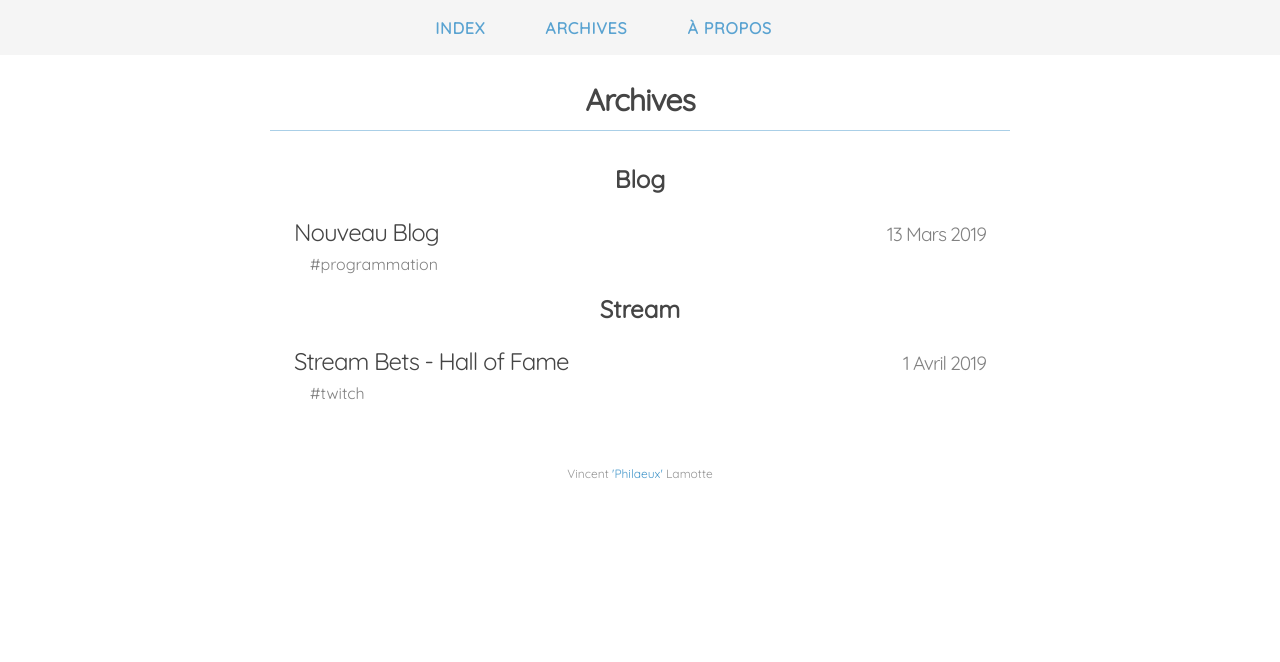
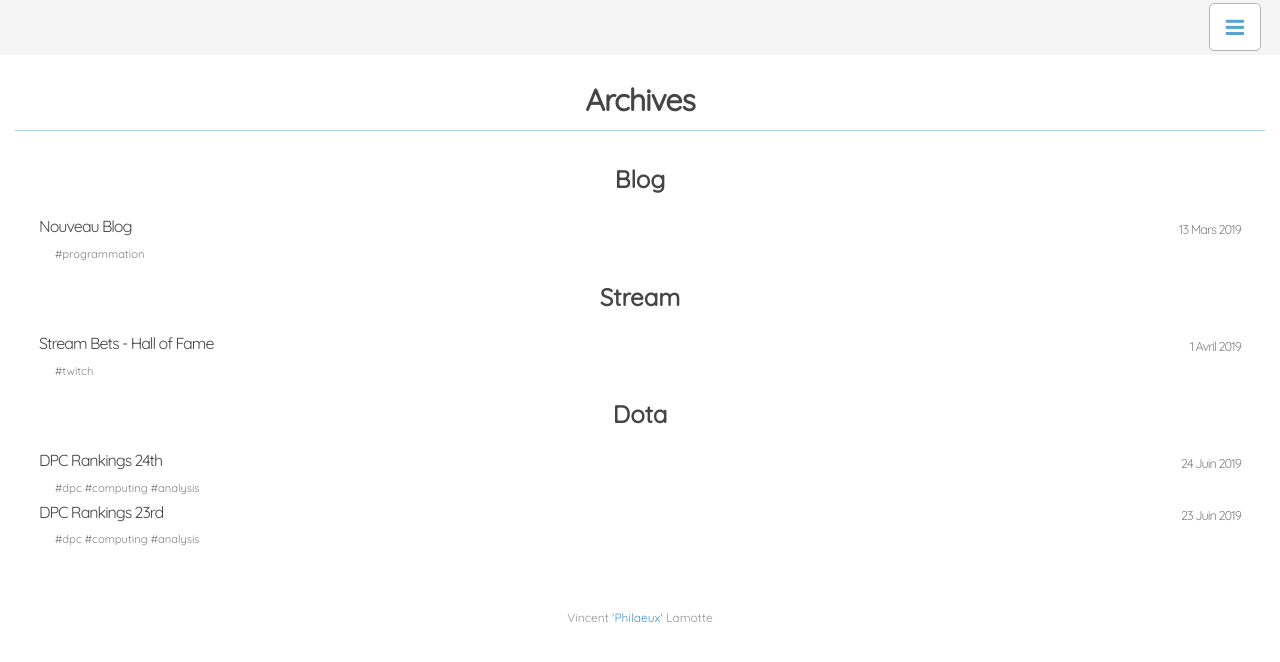
Before and after one commit to Philaeux/philaeux.github.io, a Jekyll site: the page built from archives.html, in a window 1280 px wide. Shown: the top 662 px of the page. Built offline with Jekyll 4.4.1, drawn with Linux system fonts in a browser that asks for light colours; nearby versions of some CDN libraries; some of the changed lines change nothing that is shown.

Commit message:
Update DPC posts

```diff
--- a/_includes/footer.html
+++ b/_includes/footer.html
@@ -1,5 +1,5 @@
 <div class="footer center">
 
-  Vincent <a href="https://twitch.tv/philaeux">'Philaeux'</a> Lamotte
+  Vincent <a href="https://twitter.com/philaeux">'Philaeux'</a> Lamotte
 
 </div>
--- /dev/null
+++ b/_posts/2019-06-23-dpc-status.md
@@ -0,0 +1,102 @@
+---
+layout: post
+title: DPC Rankings 23rd
+description: "Analysis of DPC ranking updated daily"
+author: Philaeux
+category: dota
+tags: dpc computing analysis
+---
+
+DPC rankings we will consider before the Epicenter are as follow, hiding teams sure to not pass the TI qualification mark.
+
+| Rank | Team | Points |
+|-------|--------|---------|
+| 1 | **Team Secret** | 14250 |
+| 2 | **Virtus.pro** | 11400 |
+| 3 | **Evil Geniuses** | 6750 |
+| 4 | **Vici Gaming** | 6300 |
+| 5 | **PSG.LGD** | 4140 |
+| 6 | **Fnatic** | 3525 |
+| 7 | **Team Liquid** | 2820 |
+| 8 | **Ninjas In Pyjamas** | 2590 |
+| 9 | Keen Gaming² | 1140 |
+| 10 | OG | 948 |
+| 11 | TNC Predator | 696 |
+| 12 | EHOME² | 629.6 |
+| 13 | Alliance | 379 |
+| 14 | Gambit Esports | 228 |
+| 15 | Forward Gaming | 154.88 |
+| 16 | Pain Gaming | 150 |
+| 17 | Royal Never Give Up | 63.65 |
+| 18 | Infamous | 60.9 |
+
+²: not playing in the tournament, points won't change.
+
+After the group stages, we have 4194304 possible outcomes for the tree. This gives the following repartition outcomes for the ranking
+
+| Team | 1 | 2 | 3 | 4 | 5 | 6 | 7 | 8 | 9 | 10 | 11 | 12 | 13 | 14 | 15 | 16 | 17 | 18 |
+| ---- | ---- | ---- | ---- | ---- | ---- | ---- | ---- | ---- | ---- | ---- | ---- | ---- | ---- | ---- | ---- | ---- | ---- | ---- |
+| Alliance | 0 | 0 | 0 | 0 | 18944 | 13312 | 8192 | 17408 | 47104 | 237568 | 152576 | 57344 | 229888 | 606208 | 1581056 | 987136 | 221184 | 16384 |
+| EHOME | 0 | 0 | 0 | 0 | 0 | 0 | 0 | 0 | 0 | 0 | 0 | 86016 | 987136 | 2088960 | 909312 | 118784 | 4096 | 0 |
+| Evil Geniuses | 0 | 16384 | 1247616 | 2128000 | 791168 | 11136 | 0 | 0 | 0 | 0 | 0 | 0 | 0 | 0 | 0 | 0 | 0 | 0 |
+| Fnatic | 0 | 0 | 28672 | 10240 | 81664 | 932480 | 1901184 | 1138048 | 100480 | 1536 | 0 | 0 | 0 | 0 | 0 | 0 | 0 | 0 |
+| Forward Gaming | 0 | 0 | 0 | 0 | 16384 | 16384 | 8960 | 15616 | 30976 | 114432 | 71680 | 95232 | 124928 | 180224 | 508928 | 1630208 | 1216512 | 163840 |
+| Gambit Esports | 0 | 0 | 0 | 0 | 198912 | 271872 | 105088 | 292736 | 291968 | 545920 | 426240 | 360448 | 460288 | 224768 | 377088 | 458752 | 163840 | 16384 |
+| Infamous | 0 | 0 | 0 | 0 | 9216 | 22528 | 6144 | 18432 | 30720 | 114688 | 54272 | 120832 | 155648 | 196608 | 229376 | 81920 | 8192 | 3145728 |
+| Keen Gaming | 0 | 0 | 0 | 0 | 0 | 0 | 0 | 0 | 37632 | 832768 | 1887744 | 1186304 | 241408 | 8448 | 0 | 0 | 0 | 0 |
+| Ninjas In Pyjamas | 0 | 0 | 17920 | 13312 | 25984 | 84784 | 174528 | 1068448 | 2317632 | 491696 | 0 | 0 | 0 | 0 | 0 | 0 | 0 | 0 |
+| OG | 0 | 0 | 0 | 0 | 24576 | 17792 | 18304 | 29312 | 83072 | 405760 | 871680 | 1684992 | 942080 | 113408 | 3328 | 0 | 0 | 0 |
+| PSG.LGD | 0 | 0 | 528256 | 364416 | 1440768 | 1282688 | 509952 | 67072 | 1152 | 0 | 0 | 0 | 0 | 0 | 0 | 0 | 0 | 0 |
+| Pain Gaming | 0 | 0 | 0 | 0 | 18944 | 13312 | 5632 | 18432 | 30720 | 118272 | 104960 | 113664 | 78848 | 167424 | 312832 | 835584 | 2048000 | 327680 |
+| Royal Never Give Up | 0 | 0 | 0 | 0 | 114176 | 340992 | 125824 | 304000 | 384128 | 418432 | 160768 | 349184 | 387072 | 239616 | 231424 | 81920 | 532480 | 524288 |
+| TNC Predator | 0 | 0 | 0 | 0 | 244736 | 335072 | 277056 | 292352 | 553664 | 890144 | 464384 | 140288 | 587008 | 368640 | 40960 | 0 | 0 | 0 |
+| Team Liquid | 0 | 0 | 311040 | 172544 | 576512 | 840176 | 1053440 | 932448 | 285056 | 23088 | 0 | 0 | 0 | 0 | 0 | 0 | 0 | 0 |
+| Team Secret | 3489792 | 704512 | 0 | 0 | 0 | 0 | 0 | 0 | 0 | 0 | 0 | 0 | 0 | 0 | 0 | 0 | 0 | 0 |
+| Vici Gaming | 0 | 0 | 2044416 | 1505792 | 632320 | 11776 | 0 | 0 | 0 | 0 | 0 | 0 | 0 | 0 | 0 | 0 | 0 | 0 |
+| Virtus.Pro | 704512 | 3473408 | 16384 | 0 | 0 | 0 | 0 | 0 | 0 | 0 | 0 | 0 | 0 | 0 | 0 | 0 | 0 | 0 |
+
+As a percentage we have
+
+| Team | 1 | 2 | 3 | 4 | 5 | 6 | 7 | 8 | 9 | 10 | 11 | 12 | 13 | 14 | 15 | 16 | 17 | 18 |
+| ---- | ---- | ---- | ---- | ---- | ---- | ---- | ---- | ---- | ---- | ---- | ---- | ---- | ---- | ---- | ---- | ---- | ---- | ---- |
+| Alliance | 0 | 0 | 0 | 0 | 0.45 | 0.32 | 0.20 | 0.42 | 1.12 | 5.66 | 3.64 | 1.37 | 5.48 | 14.45 | 37.70 | 23.54 | 5.27 | 0.39 |
+| EHOME | 0 | 0 | 0 | 0 | 0 | 0 | 0 | 0 | 0 | 0 | 0 | 2.05 | 23.54 | 49.80 | 21.68 | 2.83 | 0.10 | 0 |
+| Evil Geniuses | 0 | 0.39 | 29.75 | 50.74 | 18.86 | 0.27 | 0 | 0 | 0 | 0 | 0 | 0 | 0 | 0 | 0 | 0 | 0 | 0 |
+| Fnatic | 0 | 0 | 0.68 | 0.24 | 1.95 | 22.23 | 45.33 | 27.13 | 2.40 | 0.04 | 0 | 0 | 0 | 0 | 0 | 0 | 0 | 0 |
+| Forward Gaming | 0 | 0 | 0 | 0 | 0.39 | 0.39 | 0.21 | 0.37 | 0.74 | 2.73 | 1.71 | 2.27 | 2.98 | 4.30 | 12.13 | 38.87 | 29 | 3.91 |
+| Gambit Esports | 0 | 0 | 0 | 0 | 4.74 | 6.48 | 2.51 | 6.98 | 6.96 | 13.02 | 10.16 | 8.59 | 10.97 | 5.36 | 8.99 | 10.94 | 3.91 | 0.39 |
+| Infamous | 0 | 0 | 0 | 0 | 0.22 | 0.54 | 0.15 | 0.44 | 0.73 | 2.73 | 1.29 | 2.88 | 3.71 | 4.69 | 5.47 | 1.95 | 0.20 | 75 |
+| Keen Gaming | 0 | 0 | 0 | 0 | 0 | 0 | 0 | 0 | 0.90 | 19.85 | 45.01 | 28.28 | 5.76 | 0.20 | 0 | 0 | 0 | 0 |
+| Ninjas In Pyjamas | 0 | 0 | 0.43 | 0.32 | 0.62 | 2.02 | 4.16 | 25.47 | 55.26 | 11.72 | 0 | 0 | 0 | 0 | 0 | 0 | 0 | 0 |
+| OG | 0 | 0 | 0 | 0 | 0.59 | 0.42 | 0.44 | 0.70 | 1.98 | 9.67 | 20.78 | 40.17 | 22.46 | 2.70 | 0.08 | 0 | 0 | 0 |
+| PSG.LGD | 0 | 0 | 12.59 | 8.69 | 34.35 | 30.58 | 12.16 | 1.60 | 0.03 | 0 | 0 | 0 | 0 | 0 | 0 | 0 | 0 | 0 |
+| Pain Gaming | 0 | 0 | 0 | 0 | 0.45 | 0.32 | 0.13 | 0.44 | 0.73 | 2.82 | 2.50 | 2.71 | 1.88 | 3.99 | 7.46 | 19.92 | 48.83 | 7.81 |
+| Royal Never Give Up | 0 | 0 | 0 | 0 | 2.72 | 8.13 | 3 | 7.25 | 9.16 | 9.98 | 3.83 | 8.33 | 9.23 | 5.71 | 5.52 | 1.95 | 12.70 | 12.50 |
+| TNC Predator | 0 | 0 | 0 | 0 | 5.83 | 7.99 | 6.61 | 6.97 | 13.20 | 21.22 | 11.07 | 3.34 | 14 | 8.79 | 0.98 | 0 | 0 | 0 |
+| Team Liquid | 0 | 0 | 7.42 | 4.11 | 13.75 | 20.03 | 25.12 | 22.23 | 6.80 | 0.55 | 0 | 0 | 0 | 0 | 0 | 0 | 0 | 0 |
+| Team Secret | 83.20 | 16.80 | 0 | 0 | 0 | 0 | 0 | 0 | 0 | 0 | 0 | 0 | 0 | 0 | 0 | 0 | 0 | 0 |
+| Vici Gaming | 0 | 0 | 48.74 | 35.90 | 15.08 | 0.28 | 0 | 0 | 0 | 0 | 0 | 0 | 0 | 0 | 0 | 0 | 0 | 0 |
+| Virtus.Pro | 16.80 | 82.81 | 0.39 | 0 | 0 | 0 | 0 | 0 | 0 | 0 | 0 | 0 | 0 | 0 | 0 | 0 | 0 | 0
+
+Top 12 secured outcomes
+
+| Team | Outcomes | % |
+| ---- | ---- | ---- |
+| Alliance | 552448 | 13.17% |
+| EHOME | 86016 | 2.05% |
+| Evil Geniuses | 4194304 | 100% |
+| Fnatic | 4194304 | 100% |
+| Forward Gaming | 369664 | 8.81% |
+| Gambit Esports | 2493184 | 59.44% |
+| Infamous | 376832 | 8.98% |
+| Keen Gaming | 3944448 | 94.04% |
+| Ninjas In Pyjamas | 4194304 | 100% |
+| OG | 3135488 | 74.76% |
+| PSG.LGD | 4194304 | 100% |
+| Pain Gaming | 423936 | 10.11% |
+| Royal Never Give Up | 2197504 | 52.39% |
+| TNC Predator | 3197696 | 76.24% |
+| Team Liquid | 4194304 | 100% |
+| Team Secret | 4194304 | 100% |
+| Vici Gaming | 4194304 | 100% |
+| Virtus.Pro | 4194304 | 100% |
--- /dev/null
+++ b/_posts/2019-06-24-dpc-status.md
@@ -0,0 +1,102 @@
+---
+layout: post
+title: DPC Rankings 24th
+description: "Analysis of DPC ranking updated daily"
+author: Philaeux
+category: dota
+tags: dpc computing analysis
+---
+
+After the first playoff day, we have the current standing
+
+| Rank | Team | Points | Previous |
+|-------|--------|---------|---------|
+| 1 | **Team Secret** | 14400 | 14250 |
+| 2 | **Virtus.pro** | 12300 | 11400 |
+| 3 | **Evil Geniuses** | 6825 | 6750 |
+| 4 | **Vici Gaming** | 6450 | 6300 |
+| 5 | **Team Liquid** | 4920 | 2820 |
+| 6 | **PSG.LGD** | 4290 | 4140 |
+| 7 | **Fnatic**² | 3600 | 3525 |
+| 8 | **Ninjas In Pyjamas** | 2620 | 2590 |
+| 9 | Keen Gaming² | 1140 | 1140 |
+| 10 | OG | 1023 | 948 |
+| 11 | TNC Predator | 846 | 696 |
+| 12 | EHOME² | 629.6 | 629.6 |
+| 13 | Alliance | 454 | 379 |
+| 14 | Gambit Esports | 378 | 228 |
+| 15 | Forward Gaming | 304.88 | 154.88 |
+| 16 | ~~Pain Gaming~~² | 225 | 150 |
+| 17 | Royal Never Give Up | 204 | 63.65 |
+| 18 | Infamous | 135.9 | 60.9 |
+
+²: not playing in the tournament or eliminated, points won't change.
+
+Outcomes drop to 131072, as followed
+
+| Team | 1 | 2 | 3 | 4 | 5 | 6 | 7 | 8 | 9 | 10 | 11 | 12 | 13 | 14 | 15 | 16 | 17 | 18 |
+| ---- | ---- | ---- | ---- | ---- | ---- | ---- | ---- | ---- | ---- | ---- | ---- | ---- | ---- | ---- | ---- | ---- | ---- | ---- |
+| Alliance | 0 | 0 | 0 | 0 | 448 | 512 | 64 | 640 | 1504 | 7040 | 5120 | 2560 | 7712 | 19968 | 43520 | 35840 | 6144 | 0 |
+| EHOME | 0 | 0 | 0 | 0 | 0 | 0 | 0 | 0 | 0 | 0 | 0 | 4608 | 30720 | 60416 | 30720 | 4608 | 0 | 0 |
+| Evil Geniuses | 0 | 0 | 35968 | 65376 | 29248 | 480 | 0 | 0 | 0 | 0 | 0 | 0 | 0 | 0 | 0 | 0 | 0 | 0 |
+| Fnatic | 0 | 0 | 0 | 0 | 0 | 0 | 57376 | 63648 | 9824 | 224 | 0 | 0 | 0 | 0 | 0 | 0 | 0 | 0 |
+| Forward Gaming | 0 | 0 | 0 | 0 | 1024 | 1024 | 0 | 960 | 2432 | 7616 | 4352 | 6144 | 8448 | 12032 | 25088 | 53760 | 8192 | 0 |
+| Gambit Esports | 0 | 0 | 0 | 0 | 4832 | 9408 | 1120 | 9184 | 11264 | 17728 | 12608 | 11008 | 13440 | 8736 | 15360 | 14336 | 2048 | 0 |
+| Infamous | 0 | 0 | 0 | 0 | 384 | 512 | 128 | 640 | 1024 | 3424 | 1856 | 3296 | 5120 | 6144 | 7168 | 3072 | 0 | 98304 |
+| Keen Gaming | 0 | 0 | 0 | 0 | 0 | 0 | 0 | 0 | 1152 | 26304 | 58368 | 37504 | 7552 | 192 | 0 | 0 | 0 | 0 |
+| Ninjas In Pyjamas | 0 | 0 | 1120 | 832 | 864 | 3200 | 6448 | 36032 | 69360 | 13216 | 0 | 0 | 0 | 0 | 0 | 0 | 0 | 0 |
+| OG | 0 | 0 | 0 | 0 | 1024 | 0 | 640 | 768 | 2736 | 12800 | 28528 | 50560 | 29504 | 4512 | 0 | 0 | 0 | 0 |
+| PSG.LGD | 0 | 0 | 2080 | 1120 | 6464 | 73888 | 45792 | 1728 | 0 | 0 | 0 | 0 | 0 | 0 | 0 | 0 | 0 | 0 |
+| Pain Gaming | 0 | 0 | 0 | 0 | 0 | 0 | 0 | 0 | 0 | 0 | 0 | 0 | 0 | 0 | 0 | 16384 | 98304 | 16384 |
+| Royal Never Give Up | 0 | 0 | 0 | 0 | 4032 | 8832 | 2496 | 9696 | 14576 | 13184 | 5168 | 10112 | 12160 | 7808 | 7168 | 3072 | 16384 | 16384 |
+| TNC Predator | 0 | 0 | 0 | 0 | 5376 | 9472 | 11824 | 7584 | 17200 | 29536 | 15072 | 5280 | 16416 | 11264 | 2048 | 0 | 0 | 0 |
+| Team Liquid | 0 | 0 | 30048 | 18240 | 54048 | 23360 | 5184 | 192 | 0 | 0 | 0 | 0 | 0 | 0 | 0 | 0 | 0 | 0 |
+| Team Secret | 122880 | 8192 | 0 | 0 | 0 | 0 | 0 | 0 | 0 | 0 | 0 | 0 | 0 | 0 | 0 | 0 | 0 | 0 |
+| Vici Gaming | 0 | 0 | 61856 | 45504 | 23328 | 384 | 0 | 0 | 0 | 0 | 0 | 0 | 0 | 0 | 0 | 0 | 0 | 0 |
+| Virtus.Pro | 8192 | 122880 | 0 | 0 | 0 | 0 | 0 | 0 | 0 | 0 | 0 | 0 | 0 | 0 | 0 | 0 | 0 | 0 |
+
+Percentage
+
+| Team | 1 | 2 | 3 | 4 | 5 | 6 | 7 | 8 | 9 | 10 | 11 | 12 | 13 | 14 | 15 | 16 | 17 | 18 |
+| ---- | ---- | ---- | ---- | ---- | ---- | ---- | ---- | ---- | ---- | ---- | ---- | ---- | ---- | ---- | ---- | ---- | ---- | ---- |
+| Alliance | 0 | 0 | 0 | 0 | 0.34 | 0.39 | 0.05 | 0.49 | 1.15 | 5.37 | 3.91 | 1.95 | 5.88 | 15.23 | 33.20 | 27.34 | 4.69 | 0 |
+| EHOME | 0 | 0 | 0 | 0 | 0 | 0 | 0 | 0 | 0 | 0 | 0 | 3.52 | 23.44 | 46.09 | 23.44 | 3.52 | 0 | 0 |
+| Evil Geniuses | 0 | 0 | 27.44 | 49.88 | 22.31 | 0.37 | 0 | 0 | 0 | 0 | 0 | 0 | 0 | 0 | 0 | 0 | 0 | 0 |
+| Fnatic | 0 | 0 | 0 | 0 | 0 | 0 | 43.77 | 48.56 | 7.50 | 0.17 | 0 | 0 | 0 | 0 | 0 | 0 | 0 | 0 |
+| Forward Gaming | 0 | 0 | 0 | 0 | 0.78 | 0.78 | 0 | 0.73 | 1.86 | 5.81 | 3.32 | 4.69 | 6.45 | 9.18 | 19.14 | 41.02 | 6.25 | 0 |
+| Gambit Esports | 0 | 0 | 0 | 0 | 3.69 | 7.18 | 0.85 | 7.01 | 8.59 | 13.53 | 9.62 | 8.40 | 10.25 | 6.67 | 11.72 | 10.94 | 1.56 | 0 |
+| Infamous | 0 | 0 | 0 | 0 | 0.29 | 0.39 | 0.10 | 0.49 | 0.78 | 2.61 | 1.42 | 2.51 | 3.91 | 4.69 | 5.47 | 2.34 | 0 | 75 |
+| Keen Gaming | 0 | 0 | 0 | 0 | 0 | 0 | 0 | 0 | 0.88 | 20.07 | 44.53 | 28.61 | 5.76 | 0.15 | 0 | 0 | 0 | 0 |
+| Ninjas In Pyjamas | 0 | 0 | 0.85 | 0.63 | 0.66 | 2.44 | 4.92 | 27.49 | 52.92 | 10.08 | 0 | 0 | 0 | 0 | 0 | 0 | 0 | 0 |
+| OG | 0 | 0 | 0 | 0 | 0.78 | 0 | 0.49 | 0.59 | 2.09 | 9.77 | 21.77 | 38.57 | 22.51 | 3.44 | 0 | 0 | 0 | 0 |
+| PSG.LGD | 0 | 0 | 1.59 | 0.85 | 4.93 | 56.37 | 34.94 | 1.32 | 0 | 0 | 0 | 0 | 0 | 0 | 0 | 0 | 0 | 0 |
+| Pain Gaming | 0 | 0 | 0 | 0 | 0 | 0 | 0 | 0 | 0 | 0 | 0 | 0 | 0 | 0 | 0 | 12.50 | 75 | 12.50 |
+| Royal Never Give Up | 0 | 0 | 0 | 0 | 3.08 | 6.74 | 1.90 | 7.40 | 11.12 | 10.06 | 3.94 | 7.71 | 9.28 | 5.96 | 5.47 | 2.34 | 12.50 | 12.50 |
+| TNC Predator | 0 | 0 | 0 | 0 | 4.10 | 7.23 | 9.02 | 5.79 | 13.12 | 22.53 | 11.50 | 4.03 | 12.52 | 8.59 | 1.56 | 0 | 0 | 0 |
+| Team Liquid | 0 | 0 | 22.92 | 13.92 | 41.24 | 17.82 | 3.96 | 0.15 | 0 | 0 | 0 | 0 | 0 | 0 | 0 | 0 | 0 | 0 |
+| Team Secret | 93.75 | 6.25 | 0 | 0 | 0 | 0 | 0 | 0 | 0 | 0 | 0 | 0 | 0 | 0 | 0 | 0 | 0 | 0 |
+| Vici Gaming | 0 | 0 | 47.19 | 34.72 | 17.80 | 0.29 | 0 | 0 | 0 | 0 | 0 | 0 | 0 | 0 | 0 | 0 | 0 | 0 |
+| Virtus.Pro | 6.25 | 93.75 | 0 | 0 | 0 | 0 | 0 | 0 | 0 | 0 | 0 | 0 | 0 | 0 | 0 | 0 | 0 | 0 |
+
+Top 12 secured outcomes
+
+| Team | Outcomes | % |
+| ---- | ---- | ---- |
+| Alliance | 17888 | 13.65% |
+| EHOME | 4608 | 3.52% |
+| Evil Geniuses | 131072 | 100% |
+| Fnatic | 131072 | 100% |
+| Forward Gaming | 23552 | 17.97% |
+| Gambit Esports | 77152 | 58.86% |
+| Infamous | 11264 | 8.59% |
+| Keen Gaming | 123328 | 94.09% |
+| Ninjas In Pyjamas | 131072 | 100% |
+| OG | 97056 | 74.05% |
+| PSG.LGD | 131072 | 100% |
+| Pain Gaming | 0 | 0% |
+| Royal Never Give Up | 68096 | 51.95% |
+| TNC Predator | 101344 | 77.32% |
+| Team Liquid | 131072 | 100% |
+| Team Secret | 131072 | 100% |
+| Vici Gaming | 131072 | 100% |
+| Virtus.Pro | 131072 | 100% |
--- a/_sass/_layout.scss
+++ b/_sass/_layout.scss
@@ -211,11 +211,11 @@
   }
 
   .post-paging .left {
-      margin-left: -440px;
+      margin-left: -700px;
   }
 
   .post-paging .right {
-      margin-left: 410px;
+      margin-left: 700px;
   }
 
   .post-up a {
@@ -225,3 +225,11 @@
   .post-up a:hover{
     opacity: 0.8;
   }
+
+th {
+text-align: center;
+}
+
+td strong {
+font-weight: bold;
+}
--- a/archives.html
+++ b/archives.html
@@ -1,7 +1,6 @@
 ---
 layout: page
 title: Archives
-subtitle: Do something you like.
 permalink: /archives/
 ---
 
--- a/css/main.scss
+++ b/css/main.scss
@@ -23,9 +23,9 @@ $grey-color-light: lighten($grey-color, 20%);
 $grey-color-dark:  darken($grey-color, 15%);
 
 // Width of the content area
-$content-width:    800px;
-$on-palm:          800px;
-$on-laptop:        800px;
+$content-width:    1280px;
+$on-palm:          1280px;
+$on-laptop:        1280px;
 
 
 
```
